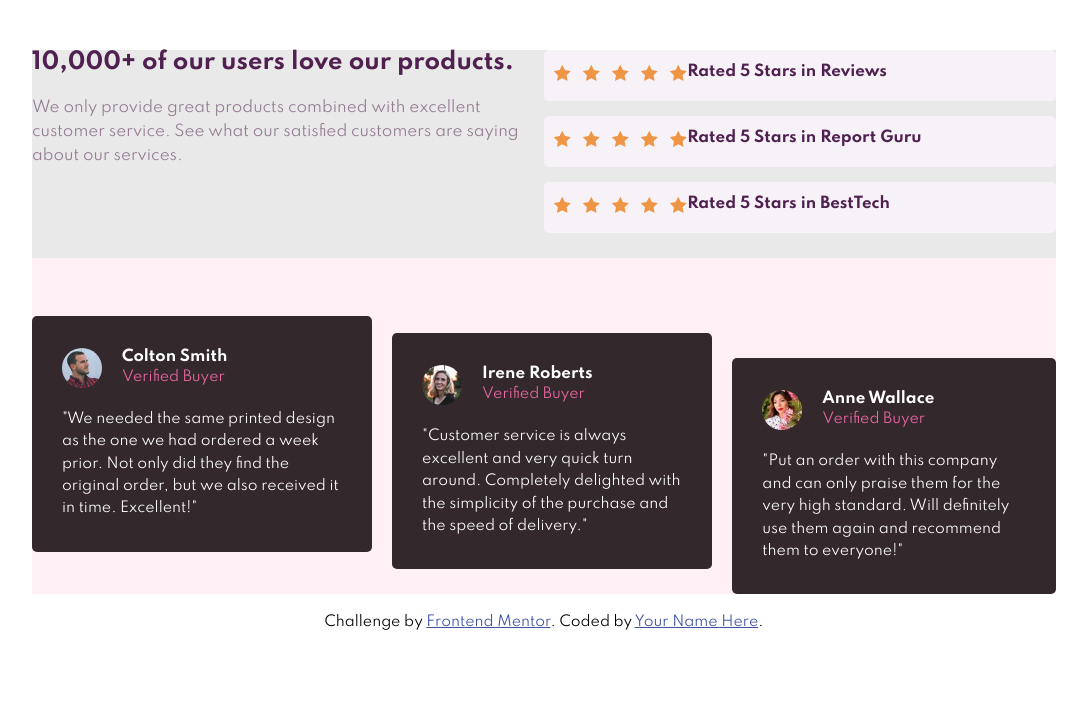
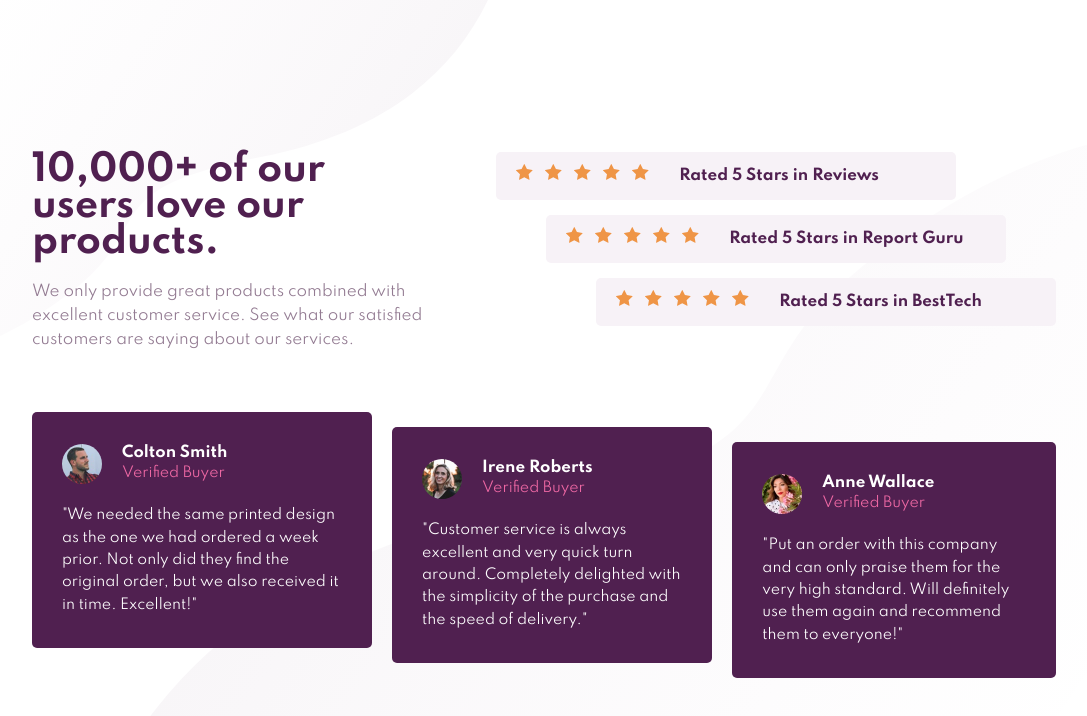
Before and after one commit to zyryle/FM-social-proof-section, a plain HTML site: page index.html in a window 1280 px wide. Shown: the whole page, without its empty margins (96-1183 px from the left). Drawn offline with Linux system fonts and the light colour scheme.

Commit message:
finishing the design

```diff
--- a/index.html
+++ b/index.html
@@ -25,7 +25,7 @@
         </div>
 
         <div id="rating">
-          <div class="rating-box">
+          <div class="rating-box rating-box-1">
             <div class="icon-star">
               <img src="images/icon-star.svg" alt="icon-str" />
               <img src="images/icon-star.svg" alt="icon-str" />
@@ -35,7 +35,7 @@
             </div>
             <p>Rated 5 Stars in Reviews</p>
           </div>
-          <div class="rating-box">
+          <div class="rating-box rating-box-2">
             <div class="icon-star">
               <img src="images/icon-star.svg" alt="icon-str" />
               <img src="images/icon-star.svg" alt="icon-str" />
@@ -107,12 +107,5 @@
         </div>
       </section>
     </main>
-
-    <footer class="attribution">
-      Challenge by
-      <a href="https://www.frontendmentor.io?ref=challenge" target="_blank"
-        >Frontend Mentor</a
-      >. Coded by <a href="#">Your Name Here</a>.
-    </footer>
   </body>
 </html>
--- a/style.css
+++ b/style.css
@@ -28,11 +28,15 @@ body {
   box-sizing: border-box;
   font-size: 1.5rem;
   font-family: 'Spartan', sans-serif;
-  padding: 5rem 2rem;
+  padding: 8rem 2rem;
   display: flex;
   flex-direction: column;
   align-items: center;
   justify-content: center;
+  background-image: url(./images/bg-pattern-top-mobile.svg),
+    url(./images/bg-pattern-bottom-mobile.svg);
+  background-repeat: no-repeat;
+  background-position: top 0 left 0, bottom 0 right 0;
 }
 
 p {
@@ -44,7 +48,6 @@ p {
   flex-direction: column;
   align-items: center;
   justify-content: center;
-  /* height: 100vh; */
 }
 
 /* Top Section */
@@ -65,6 +68,7 @@ p {
 #headline h1 {
   color: var(--primary-very-dark-magenta);
   padding: 0 5rem;
+  font-size: 2.8rem;
 }
 
 #headline p {
@@ -92,6 +96,7 @@ p {
 .icon-star img:not(:last-child) {
   margin-right: 8px;
 }
+
 /* Bottom Section */
 #box-bottom {
   display: flex;
@@ -106,7 +111,6 @@ p {
   padding: 3.2rem 3rem;
   border-radius: 5px;
   margin-top: 1.5rem;
-  background-color: rgb(51, 40, 44);
 }
 
 .user-boxes p {
@@ -116,7 +120,6 @@ p {
 .user {
   display: flex;
   align-items: center;
-  /* justify-content: center; */
   margin-bottom: 2rem;
 }
 
@@ -131,32 +134,36 @@ p {
   color: var(--primary-soft-pink);
 }
 
-.attribution {
-  font-size: 1rem;
-  text-align: center;
-  margin-top: 2rem;
-}
+/********** Media Queries **********/
 
-.attribution a {
-  color: hsl(228, 45%, 44%);
-}
+@media (min-width: 769px) and (max-width: 1024px) {
+  body {
+    background-image: url(./images/bg-pattern-top-desktop.svg),
+      url(./images/bg-pattern-bottom-desktop.svg);
+    background-repeat: no-repeat;
+    background-position: top 0 left 0, bottom 0 right 0;
+  }
 
-/* Media Queries */
-@media screen and (min-width: 601px) {
   #container {
-    /* height: 100vh; */
-    width: 80vw;
-    background-color: rgb(233, 233, 233);
+    width: 90vw;
   }
 
   #box-top {
     text-align: left;
     flex-direction: row;
     align-items: flex-start;
-    justify-content: center;
+    margin-bottom: 2rem;
   }
+
   #headline {
-    width: 50%;
+    width: 100%;
+  }
+
+  #headline h1 {
+    font-weight: 700;
+    font-size: 3.6rem;
+    line-height: 1;
+    /* width: 75%; */
   }
 
   #headline,
@@ -170,33 +177,115 @@ p {
   }
 
   #rating {
-    width: 50%;
+    display: flex;
+    flex-direction: column;
+    align-items: flex-end;
+    justify-content: center;
   }
 
   .rating-box {
     display: flex;
+    flex-direction: column;
+    padding: 1.2rem 3rem;
+    width: 30rem;
   }
 
   #box-bottom {
     flex-direction: row;
     justify-content: space-around;
-    background-color: lavenderblush;
+    gap: 20px;
+  }
+  .user-boxes {
+    height: 40rem;
+  }
+
+  .user {
+    display: flex;
+    flex-direction: column;
+  }
+
+  .user img {
+    margin-bottom: 2rem;
+  }
+}
+
+@media screen and (min-width: 1025px) {
+  body {
+    height: 100vh;
+    background-image: url(./images/bg-pattern-top-desktop.svg),
+      url(./images/bg-pattern-bottom-desktop.svg);
+    background-repeat: no-repeat;
+    background-position: top 0 left 0, bottom 0 right 0;
+  }
+
+  #container {
+    width: 80vw;
+  }
+
+  #box-top {
+    text-align: left;
+    flex-direction: row;
+    align-items: flex-start;
+    margin-bottom: 2rem;
+  }
+
+  #headline {
+    width: 65%;
+  }
+
+  #headline h1 {
+    font-weight: 700;
+    font-size: 3.6rem;
+    line-height: 1;
+    width: 75%;
+  }
+
+  #headline,
+  #headline h1 {
+    padding: 0;
+  }
+
+  #headline p {
+    width: auto;
+    padding: 2rem 0 2.5rem 0;
+  }
+
+  #rating {
+    display: flex;
+    flex-direction: column;
+    align-items: flex-end;
+    justify-content: center;
+  }
+
+  .rating-box {
+    display: flex;
+    padding: 1.2rem 0;
+    width: 46rem;
+  }
+
+  .rating-box-1 {
+    margin-right: 10rem;
+  }
+
+  .rating-box-2 {
+    margin-right: 5rem;
+  }
+
+  .icon-star {
+    margin: 0 3rem 0 2rem;
+  }
+
+  #box-bottom {
+    flex-direction: row;
+    justify-content: space-around;
     gap: 20px;
   }
 
-  .user-boxes {
-    /* width: 35rem; */
-  }
-
   .user-box-2 {
-    margin-top: 5rem;
+    margin-bottom: -3rem;
   }
 
   .user-box-3 {
-    margin-top: 10rem;
-  }
-
-  .attribution {
-    font-size: 1.4rem;
+    margin-bottom: -6rem;
   }
 }
```
Also changed, not shown: design/Desktop.png (added), design/Mobile.png (added), images/bg-pattern-top-mobile.svg, 1 other file.
